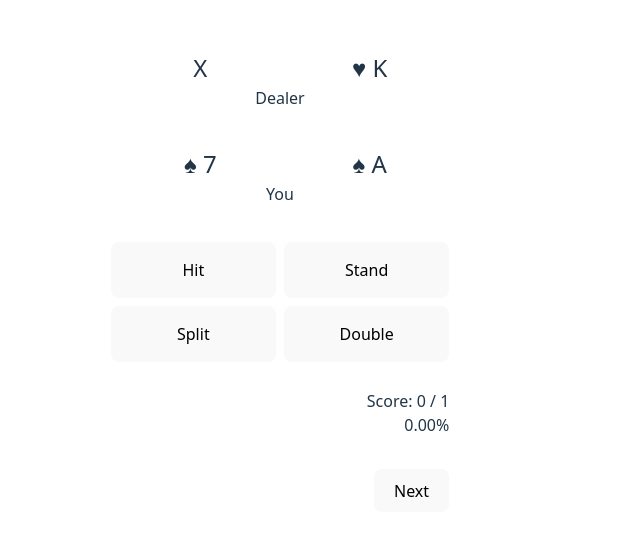
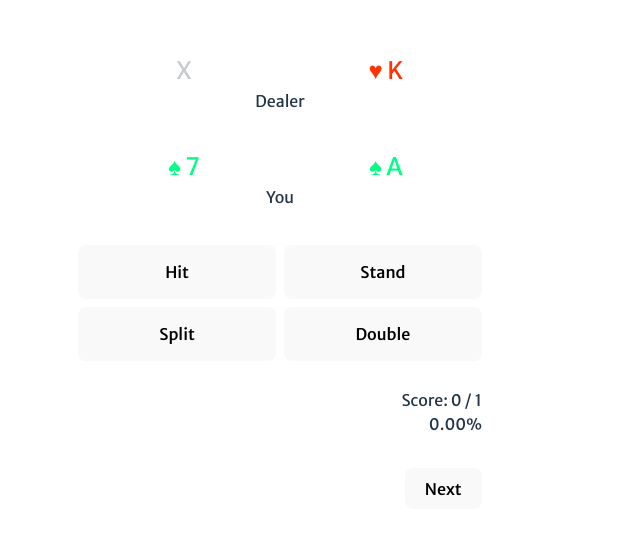
Before and after one commit to BigFatDuck1/blackjack-basic-strategy-trainer, a React (Vite) app: page / in a window 1280 px wide. Shown: the part 103-638 px from the top of the page, without its empty margins (360-1000 px from the left). Built offline with nearby package versions, Linux system fonts and the light colour scheme.

Commit message:
Styling modification - change color depending on suite

```diff
--- a/src/App.css
+++ b/src/App.css
@@ -1,8 +1,14 @@
+@import url('https://fonts.googleapis.com/css2?family=Merriweather+Sans:ital,wght@0,300..800;1,300..800&display=swap');
+
 #root {
   max-width: 1280px;
   margin: 0 auto;
   padding: 0;
   text-align: center;
+  font-family: "Merriweather Sans", sans-serif;
+  font-optical-sizing: auto;
+  font-weight: 400;
+  font-style: normal;
 }
 
 
@@ -16,6 +22,17 @@
 
 .card {
   font-size: 1.5rem;
+}
+
+.hole_card {
+  opacity: 25%;
+}
+
+.heart_or_diamond {
+  color: rgb(255, 51, 0);
+}
+.club_or_spade {
+  color: #00ff84;
 }
 
 .title {
--- a/src/App.jsx
+++ b/src/App.jsx
@@ -24,13 +24,13 @@ function App() {
 
       <div className="dealer_block">
         <div className="hole_card card">X</div>
-        <div className="dealer_card card">{random.dealer_card_string}</div>
+        <div className={`dealer_card card ${(random.dealer_card_string).includes("♥") || (random.dealer_card_string).includes("♦") ? "heart_or_diamond" : "club_or_spade"}`}>{random.dealer_card_string}</div>
         <div className="dealer_title title">Dealer</div>
       </div>
 
       <div className="player_block">
-        <div className="player_card1 card">{random.player_card1_string}</div>
-        <div className="player_card2 card">{random.player_card2_string}</div>
+        <div className={`player_card1 card ${(random.player_card1_string).includes("♥") || (random.player_card1_string).includes("♦") ? "heart_or_diamond" : "club_or_spade"}`}>{random.player_card1_string}</div>
+        <div className={`player_card2 card ${(random.player_card2_string).includes("♥") || (random.player_card2_string).includes("♦") ? "heart_or_diamond" : "club_or_spade"}`}>{random.player_card2_string}</div>
         <div className="player_title title">You</div>
       </div>
 
```
